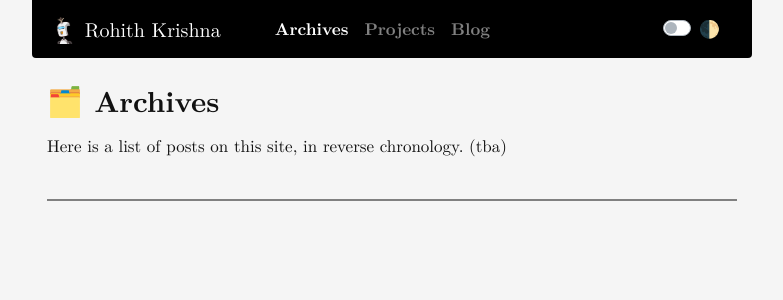
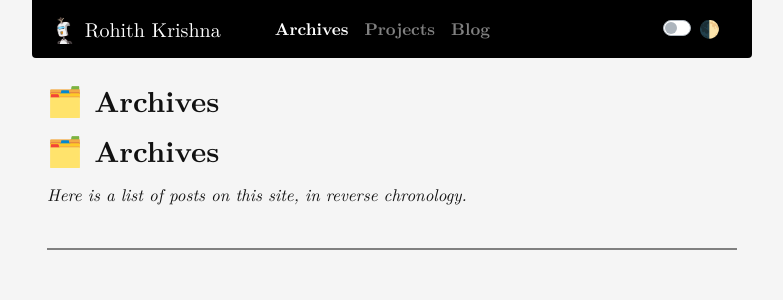
Before and after one commit to rohithmay/rohithmay.github.io, a Jekyll site: the page built from archives/index.md, in a window 1280 px wide. Shown: the top 300 px of the page, without its empty margins (248-1031 px from the left). Built offline with Jekyll 4.4.1, drawn with Linux system fonts in a browser that asks for light colours; nearby versions of some CDN libraries; a style sheet for code colours, icons or effects is not loaded; our own code applies the rules of GitHub Pages for plain Markdown files.

Commit message:
Update index.md

```diff
--- a/archives/index.md
+++ b/archives/index.md
@@ -1,11 +1,13 @@
 ---
 layout: post
-title: 🗂️ Archives
+# title: 🗂️ Archives
 permalink: /archives
 comments: false
 ---
 
-Here is a list of posts on this site, in reverse chronology. (tba)
+# 🗂️ Archives
+
+*Here is a list of posts on this site, in reverse chronology.*
 <!--  Sample table for later customization - more margin and padding needed!
 |     Date    |     Post    |
 |-------------|-------------|
```
